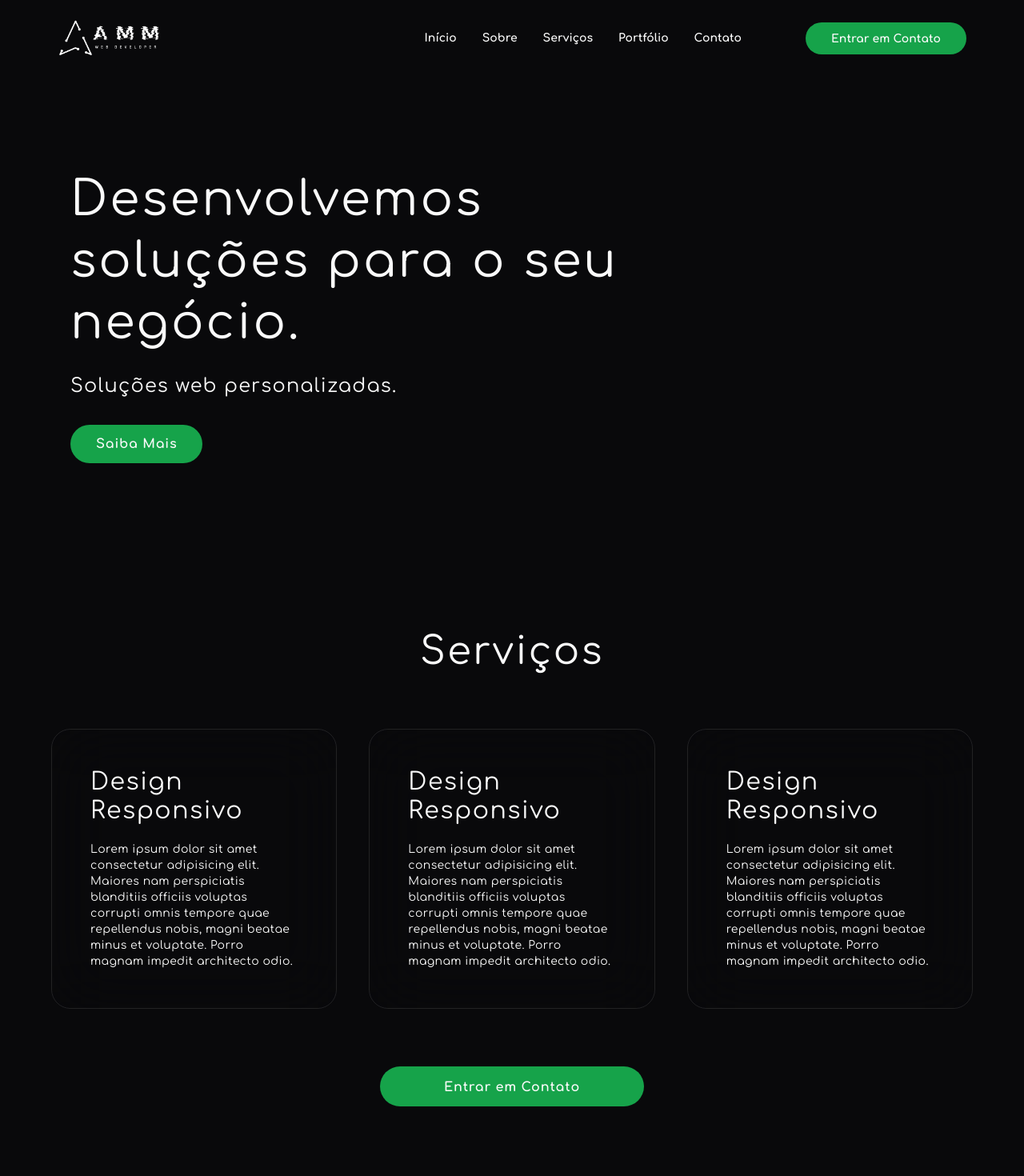
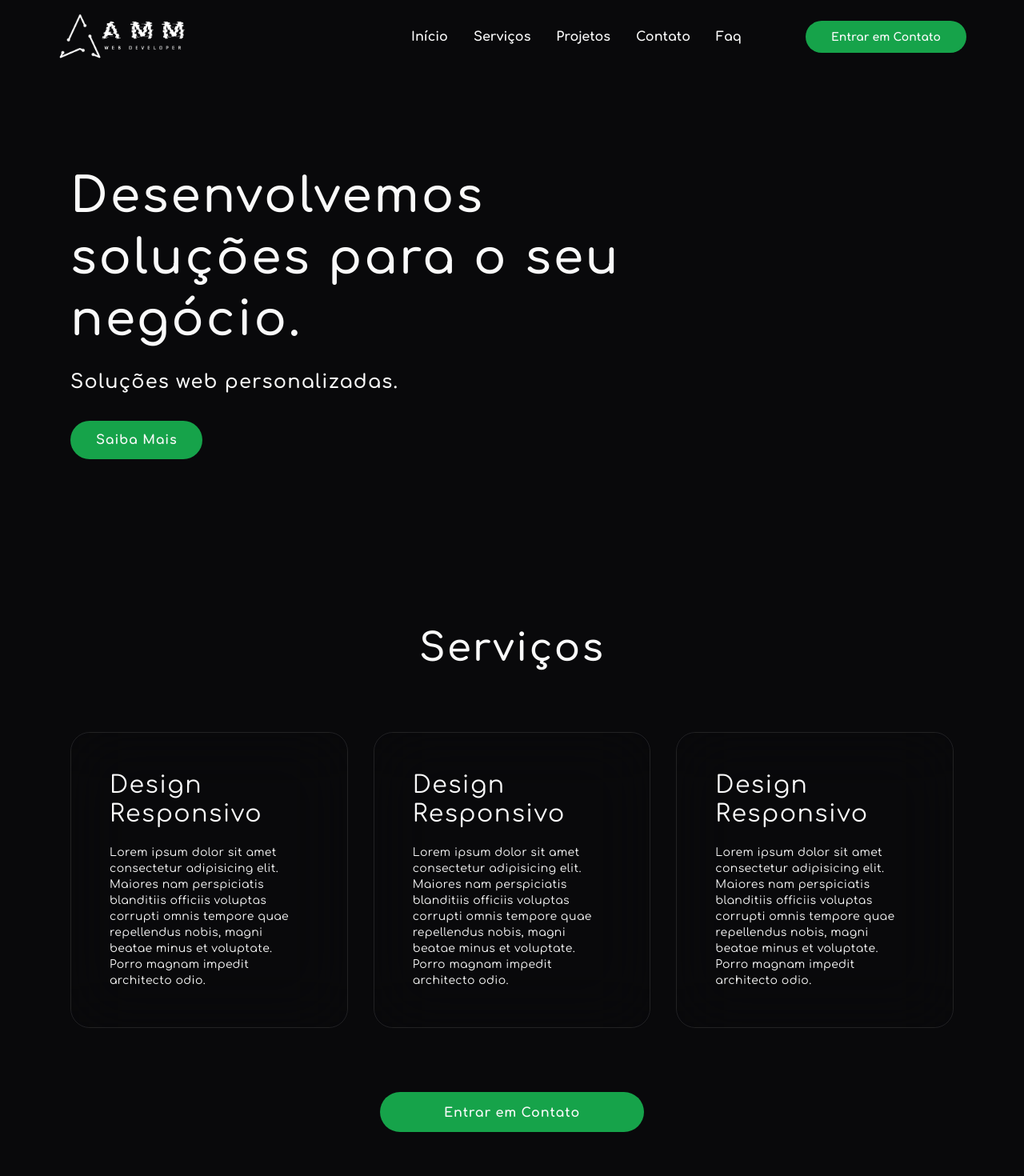
Before and after one commit to Alexandremma/my-portfolio, a React (Vite) app: page / in a window 1280 px wide. Shown: the top 1470 px of the page at 80% size. Built offline with nearby package versions, Linux system fonts and the light colour scheme.

Commit message:
add contact section, faq section and footer, and add anchor on menu links

```diff
--- a/src/pages/initial/index.tsx
+++ b/src/pages/initial/index.tsx
@@ -1,30 +1,33 @@
-import { CircleChevronRight } from "lucide-react";
+import { ChevronDown, CircleCheck, CircleChevronRight, CircleHelp, Github, Instagram, Linkedin, Mail, MapPin, Smartphone, User } from "lucide-react";
 
 export default function InitialPage() {
     return (
         <div className="max-w-6xl mx-auto">
-            <header className="flex items-center justify-between px-2 py-6">
+            <header className="flex items-center justify-between px-2 py-4">
                 <div className="logo-container">
-                    <img className="w-32" src="./public/logo-horizontal-branca-completa-sem-fundo.png" alt="Logo AMM Web Developer" />
+                    <img className="w-40" src="./public/logo-horizontal-branca-completa-sem-fundo.png" alt="Logo AMM Web Developer" />
                 </div>
 
                 <div className="flex items-center gap-20">
                     <nav>
                         <ul className="flex items-center gap-8">
-                            <li className="text-sm font-bold transition hover:text-green-500">
-                                <a href="#">Início</a>
+                            <li className="font-bold transition hover:text-green-500">
+                                <a href="#initial-banner-section">Início</a>
                             </li>
-                            <li className="text-sm font-bold transition hover:text-green-500">
+                            {/* <li className="font-bold transition hover:text-green-500">
                                 <a href="#">Sobre</a>
+                            </li> */}
+                            <li className="font-bold transition hover:text-green-500">
+                                <a href="#services-section">Serviços</a>
                             </li>
-                            <li className="text-sm font-bold transition hover:text-green-500">
-                                <a href="#">Serviços</a>
+                            <li className="font-bold transition hover:text-green-500">
+                                <a href="#projects-section">Projetos</a>
                             </li>
-                            <li className="text-sm font-bold transition hover:text-green-500">
-                                <a href="#">Portfólio</a>
+                            <li className="font-bold transition hover:text-green-500">
+                                <a href="#contact-section">Contato</a>
                             </li>
-                            <li className="text-sm font-bold transition hover:text-green-500">
-                                <a href="#">Contato</a>
+                            <li className="font-bold transition hover:text-green-500">
+                                <a href="#faq-section">Faq</a>
                             </li>
                         </ul>
                     </nav>
@@ -38,8 +41,8 @@ export default function InitialPage() {
             <main>
                 <section id="initial-banner-section" className="w-full h-[600px] flex items-center px-6">
                     <div className="">
-                        <h2 className="w-[700px] text-6xl leading-[4.8rem] tracking-wider">Desenvolvemos soluções para o seu negócio.</h2>
-                        <h5 className="mt-6 mb-8 text-2xl tracking-wider">Soluções web personalizadas.</h5>
+                        <h2 className="w-[700px] text-6xl font-semibold leading-[4.8rem] tracking-wider">Desenvolvemos soluções para o seu negócio.</h2>
+                        <h5 className="mt-6 mb-8 text-2xl font-semibold tracking-wider">Soluções web personalizadas.</h5>
                         <button className="px-8 py-3 font-bold leading-6 tracking-wider bg-green-600 rounded-full transition hover:bg-green-500">
                             Saiba Mais
                         </button>
@@ -49,22 +52,24 @@ export default function InitialPage() {
                     </div>
                 </section>
 
-                <section id="services-section" className="py-24 space-y-8">
-                    <h3 className="text-5xl text-center tracking-wider">Serviços</h3>
+                <section id="services-section" className="py-24 space-y-20">
+                    <h3 className="text-5xl text-center font-semibold tracking-wider">Serviços</h3>
 
-                    <div className="services-list flex gap-10 py-10">
+                    <div className="services-list px-6 flex gap-8">
                         <div className="flex flex-col gap-5 service-card p-12 bg-bgServiceCard border border-serviceCardBorder rounded-3xl backdrop-blur-2xl">
                             <h4 className="text-3xl tracking-wider">Design Responsivo</h4>
                             <p className="text-sm tracking-wide">
                                 Lorem ipsum dolor sit amet consectetur adipisicing elit. Maiores nam perspiciatis blanditiis officiis voluptas corrupti omnis tempore quae repellendus nobis, magni beatae minus et voluptate. Porro magnam impedit architecto odio.
                             </p>
                         </div>
+
                         <div className="flex flex-col gap-5 service-card p-12 bg-bgServiceCard border border-serviceCardBorder rounded-3xl backdrop-blur-2xl">
                             <h4 className="text-3xl tracking-wider">Design Responsivo</h4>
                             <p className="text-sm tracking-wide">
                                 Lorem ipsum dolor sit amet consectetur adipisicing elit. Maiores nam perspiciatis blanditiis officiis voluptas corrupti omnis tempore quae repellendus nobis, magni beatae minus et voluptate. Porro magnam impedit architecto odio.
                             </p>
                         </div>
+
                         <div className="flex flex-col gap-5 service-card p-12 bg-bgServiceCard border border-serviceCardBorder rounded-3xl backdrop-blur-2xl">
                             <h4 className="text-3xl tracking-wider">Design Responsivo</h4>
                             <p className="text-sm tracking-wide">
@@ -80,10 +85,10 @@ export default function InitialPage() {
                     </div>
                 </section>
 
-                <section id="services-section-v2" className="py-24 space-y-8">
-                    <h3 className="text-5xl text-center tracking-wider">Serviços v2</h3>
+                <section id="services-section-v2" className="py-24 space-y-20">
+                    <h3 className="text-5xl text-center font-semibold tracking-wider">Serviços v2</h3>
 
-                    <div className="services-list flex flex-wrap py-10">
+                    <div className="services-list px-6 flex flex-wrap">
                         <div className="w-1/2">
                             <div className="mr-4 mb-4 flex flex-col gap-5 service-card p-12 bg-bgServiceCard border border-serviceCardBorder rounded-3xl backdrop-blur-2xl">
                                 <h4 className="text-3xl tracking-wider">Design Responsivo</h4>
@@ -127,13 +132,15 @@ export default function InitialPage() {
 
                 <section id="qualities-section" className="flex items-center justify-center gap-20 py-24">
                     <div className="w-1/2">
-                        <h3 className="text-4xl tracking-[16px] leading-[60px]">
+                        <h3 className="text-4xl font-bold tracking-[16px] leading-[60px]">
                             QUALIDADE <br /> GARANTIDA
                         </h3>
+
                         <p className="mt-4 mb-8">
                             Tratamos cada projeto com sua devida importância e só finalizamos <br /> o projeto quando
                             o cliente está satisfeito.
                         </p>
+
                         <button className="px-20 pt-3.5 pb-3 font-bold leading-6 tracking-wider bg-green-600 rounded-full transition hover:bg-green-500">
                             Veja nossos projetos
                         </button>
@@ -143,14 +150,17 @@ export default function InitialPage() {
                             <CircleChevronRight className="size-8" />
                             <span className="text-xl">Site Responsivo (multidispositivos)</span>
                         </div>
+
                         <div className="flex items-center gap-4">
                             <CircleChevronRight className="size-8" />
                             <span className="text-xl">Design exclusivo para cada projeto</span>
                         </div>
+
                         <div className="flex items-center gap-4">
                             <CircleChevronRight className="size-8" />
                             <span className="text-xl">Otimização de Performance</span>
                         </div>
+
                         <div className="flex items-center gap-4">
                             <CircleChevronRight className="size-8" />
                             <span className="text-xl">Configuração de hospedagem e domínio</span>
@@ -158,8 +168,8 @@ export default function InitialPage() {
                     </div>
                 </section>
 
-                <section id="projects-section" className="py-24 space-y-8">
-                    <h3 className="text-5xl text-center tracking-wider">Nossos Projetos</h3>
+                <section id="projects-section" className="py-24 space-y-20">
+                    <h3 className="text-5xl text-center font-semibold tracking-wider">Nossos Projetos</h3>
 
                     <div className="services-list flex flex-wrap py-10 px-10">
                         <div className="w-1/2">
@@ -226,13 +236,108 @@ export default function InitialPage() {
                     </div>
                 </section>
 
-                <section id="contact-section" className="py-24 space-y-8">
-                    <h3 className="text-5xl text-center tracking-wider">Entre em Contato</h3>
+                <section id="contact-section" className="py-24 space-y-20">
+                    <h3 className="text-5xl text-center font-semibold tracking-wider">Entre em Contato</h3>
+
+                    <div>
+                        <form className="space-y-8">
+                            <div className="flex items-center gap-8">
+                                <div className="h-11 px-4 flex items-center gap-3 flex-1 bg-gray-900 rounded-lg">
+                                    <label htmlFor="name">
+                                        <User className="size-5" />
+                                    </label>
+                                    <input id="name" type="text" name="name" placeholder="Digite seu nome" className="w-full bg-transparent text-lg outline-none" />
+                                </div>
+                                <div className="h-11 px-4 flex items-center gap-3 flex-1 bg-gray-900 rounded-lg">
+                                    <label htmlFor="email">
+                                        <Mail className="size-5" />
+                                    </label>
+                                    <input id="email" type="email" name="email" placeholder="Digite seu e-mail" className="w-full bg-transparent text-lg outline-none" />
+                                </div>
+                            </div>
+
+                            <div className="flex items-center gap-8">
+                                <div className="h-11 px-4 flex items-center gap-3 flex-1 bg-gray-900 rounded-lg">
+                                    <label htmlFor="phone">
+                                        <Smartphone className="size-5" />
+                                    </label>
+                                    <input id="phone" type="text" name="phone" placeholder="Digite seu celular" className="w-full bg-transparent text-lg outline-none" />
+                                </div>
+                                <div className="h-11 px-4 flex items-center gap-3 flex-1 bg-gray-900 rounded-lg">
+                                    <label htmlFor="city">
+                                        <MapPin className="size-5" />
+                                    </label>
+                                    <input id="city" type="text" name="city" placeholder="Digite seu cidade" className="w-full bg-transparent text-lg outline-none" />
+                                </div>
+                            </div>
+
+                            <div className="flex items-center gap-8">
+                                <textarea name="" placeholder="Digite sua mensagem" className="w-full p-4 rounded-lg bg-gray-900 text-lg outline-none"></textarea>
+                            </div>
+
+                            <div className="text-right">
+                                <button type="submit" className="py-2 px-12 bg-slate-800 rounded-lg transition hover:bg-slate-600">Enviar</button>
+                            </div>
+                        </form>
+
+                        <div>
+
+                        </div>
+                    </div>
+                </section>
+
+                <section id="faq-section" className="py-24 space-y-20">
+                    <h3 className="text-5xl text-center font-semibold tracking-wider">Perguntas Frequentes</h3>
+
+                    <div className="questions-list space-y-4">
+                        <div className="question-item py-4 px-8 flex items-center gap-4 bg-gray-900 rounded-2xl">
+                            <CircleCheck className="size-7" />
+                            <span className="flex-1 text-lg">Quanto tempo leva para desenvolver meu site?</span>
+                            <ChevronDown className="size-8 font-bold" />
+                        </div>
+                        <div className="question-item py-4 px-8 flex items-center gap-4 bg-gray-900 rounded-2xl">
+                            <CircleCheck className="size-7" />
+                            <span className="flex-1 text-lg">Quais as tecnologias utilizadas no desenvolvimento do site?</span>
+                            <ChevronDown className="size-8 font-bold" />
+                        </div>
+                        <div className="question-item py-4 px-8 flex items-center gap-4 bg-gray-900 rounded-2xl">
+                            <CircleCheck className="size-7" />
+                            <span className="flex-1 text-lg">Como é a comunicação ao longo da criação do site?</span>
+                            <ChevronDown className="size-8 font-bold" />
+                        </div>
+                        <div className="question-item py-4 px-8 flex items-center gap-4 bg-gray-900 rounded-2xl">
+                            <CircleHelp className="size-7" />
+                            <span className="flex-1 text-lg">Meu site irá funcionar em celulares e tablets?</span>
+                            <ChevronDown className="size-8 font-bold" />
+                        </div>
+                        <div className="question-item py-4 px-8 flex items-center gap-4 bg-gray-900 rounded-2xl">
+                            <CircleHelp className="size-7" />
+                            <span className="flex-1 text-lg">Meu site vai aparecer no Google?</span>
+                            <ChevronDown className="size-8 font-bold" />
+                        </div>
+                    </div>
                 </section>
             </main>
 
-            <footer>
-
+            <footer className="py-10 flex items-center justify-between">
+                <div>
+                    <img className="w-40" src="./public/logo-vertical-branca-completa-sem-fundo.png" alt="Logo AMM Web Developer" />
+                </div>
+                <div className="flex flex-col items-start gap-4">
+                    <h5 className="text-2xl">Entre em Contato</h5>
+                    <div className="contact-list flex flex-col items-start gap-4">
+                        <span>(44) 99982-9545</span>
+                        <span>alexandremmac@gmail.com</span>
+                    </div>
+                </div>
+                <div className="flex flex-col items-start gap-4">
+                    <h5 className="text-2xl">Redes Sociais</h5>
+                    <div className="social-media-list flex items-center gap-4">
+                        <Linkedin />
+                        <Github />
+                        <Instagram />
+                    </div>
+                </div>
             </footer>
         </div>
     )
```
